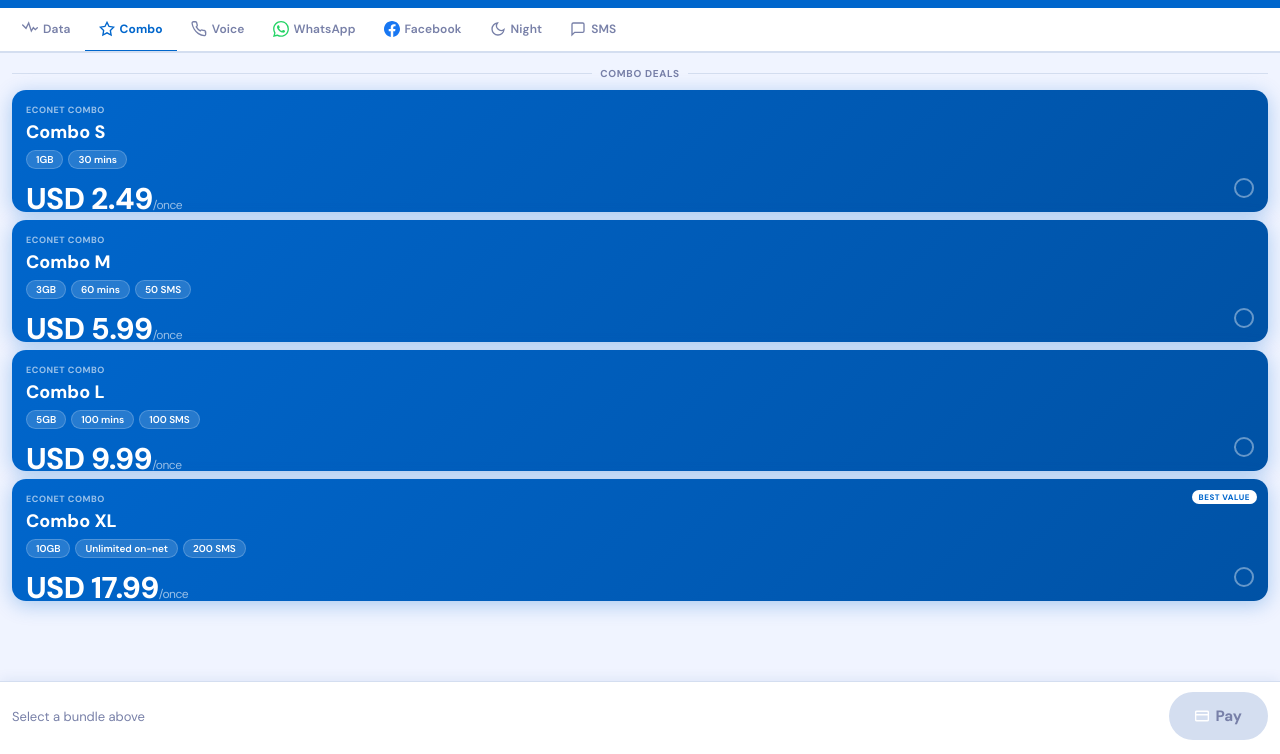
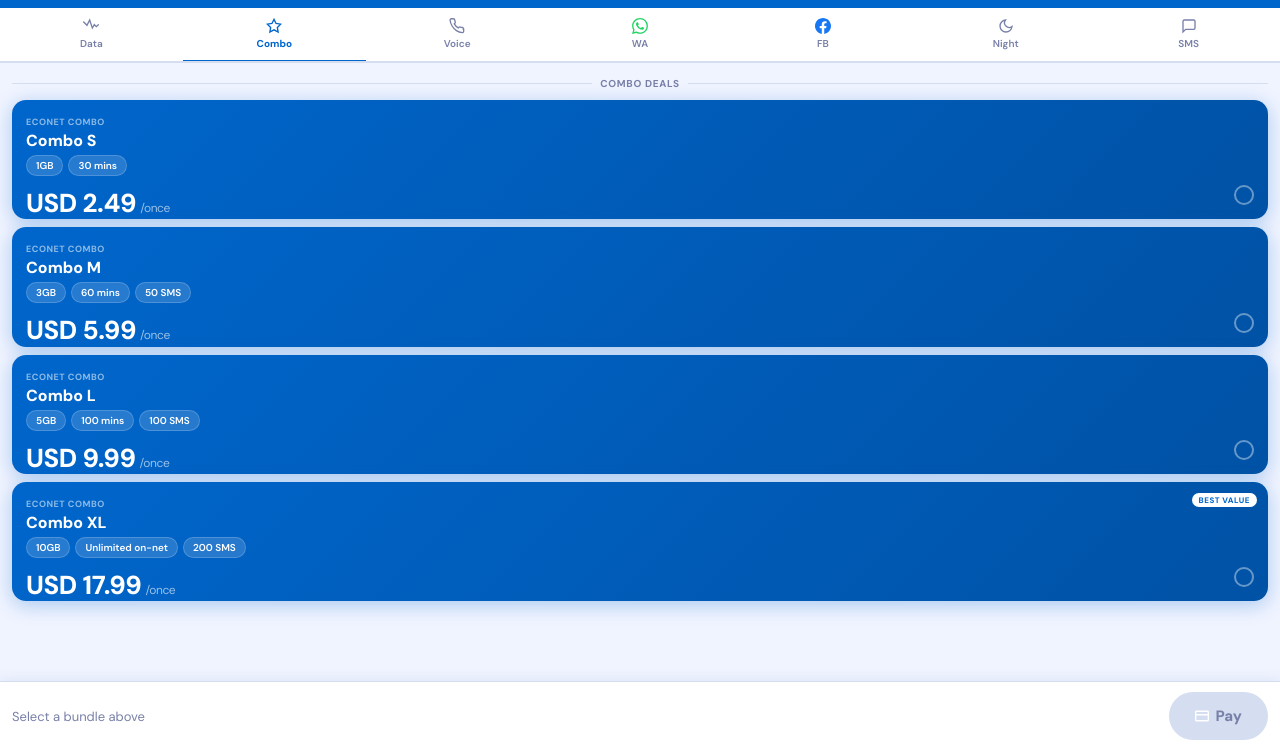
Before and after one commit to Masterkartel/Econet, a plain HTML site: page bundles.html in a window 1280 px wide. Both pictures are taken after a click on the button "Combo". Shown: the part 46-800 px from the top of the page. Drawn offline with Linux system fonts and the light colour scheme; a web font is replaced by a local one.

Commit message:
Update bundles.html

```diff
--- a/bundles.html
+++ b/bundles.html
@@ -47,9 +47,9 @@ img{display:block}input{font-family:inherit;border:none;outline:none;background:
 .nav-num{font-size:11px;font-weight:600;color:rgba(255,255,255,.8);font-family:'DM Mono',monospace;background:rgba(255,255,255,.12);padding:3px 8px;border-radius:999px}
 
 /* TABS */
-.tabs{flex-shrink:0;background:var(--card);border-bottom:2px solid var(--line);display:flex;overflow-x:auto;scrollbar-width:none;padding:0 8px}
+.tabs{flex-shrink:0;background:var(--card);border-bottom:2px solid var(--line);display:flex;overflow:hidden}
 .tabs::-webkit-scrollbar{display:none}
-.tab{flex-shrink:0;display:flex;align-items:center;gap:5px;padding:13px 14px;font-size:12px;font-weight:600;color:var(--ink3);cursor:pointer;border-bottom:3px solid transparent;margin-bottom:-2px;transition:color .15s,border-color .15s;touch-action:manipulation;white-space:nowrap;letter-spacing:.1px}
+.tab{flex:1;display:flex;flex-direction:column;align-items:center;justify-content:center;gap:3px;padding:10px 4px;font-size:10px;font-weight:600;color:var(--ink3);cursor:pointer;border-bottom:3px solid transparent;margin-bottom:-2px;transition:color .15s,border-color .15s;touch-action:manipulation;min-width:0}
 .tab svg{width:16px;height:16px;flex-shrink:0}
 .tab.on{color:var(--blue);border-bottom-color:var(--blue);font-weight:700}
 .tab-wa.on{color:#25D366;border-bottom-color:#25D366}
@@ -96,17 +96,17 @@ img{display:block}input{font-family:inherit;border:none;outline:none;background:
 .bc-app-icon{position:absolute;top:9px;right:9px;width:22px;height:22px}
 
 /* COMBO CARD */
-.combo-card{background:linear-gradient(135deg,var(--blue) 0%,var(--blue2) 100%);border-radius:14px;padding:14px;cursor:pointer;position:relative;overflow:hidden;box-shadow:var(--sh-blue);transition:transform .1s;touch-action:manipulation}
+.combo-card{background:linear-gradient(135deg,var(--blue) 0%,var(--blue2) 100%);border-radius:14px;padding:16px 14px 14px;cursor:pointer;position:relative;overflow:hidden;box-shadow:var(--sh-blue);transition:transform .1s;touch-action:manipulation}
 .combo-card:active{transform:scale(.97)}
 .combo-card.on{box-shadow:0 0 0 3px rgba(0,102,204,.3),var(--sh-blue)}
 .combo-best::after{content:'BEST VALUE';position:absolute;top:11px;right:11px;font-size:8px;font-weight:800;color:var(--blue);background:#fff;padding:2px 7px;border-radius:999px;letter-spacing:.5px}
-.cc-lbl{font-size:9px;font-weight:700;color:rgba(255,255,255,.6);letter-spacing:.5px;text-transform:uppercase;margin-bottom:4px}
-.cc-name{font-size:18px;font-weight:800;color:#fff;margin-bottom:6px}
+.cc-lbl{font-size:9px;font-weight:700;color:rgba(255,255,255,.55);letter-spacing:.5px;text-transform:uppercase;margin-bottom:3px}
+.cc-name{font-size:16px;font-weight:800;color:#fff;margin-bottom:5px;line-height:1.2}
 .cc-pills{display:flex;flex-wrap:wrap;gap:5px;margin-bottom:10px;overflow:hidden}
-.cc-pill{background:rgba(255,255,255,.15);border:1px solid rgba(255,255,255,.2);color:#fff;font-size:10px;font-weight:600;padding:2px 9px;border-radius:999px}
-.cc-price{font-size:30px;font-weight:800;color:#fff;letter-spacing:-.5px}
+.cc-pill{background:rgba(255,255,255,.15);border:1px solid rgba(255,255,255,.18);color:#fff;font-size:10px;font-weight:600;padding:3px 9px;border-radius:999px;white-space:nowrap}
+.cc-price{font-size:26px;font-weight:800;color:#fff;letter-spacing:-.4px;display:flex;align-items:baseline;gap:4px}
 .cc-price span{font-size:12px;font-weight:400;color:rgba(255,255,255,.6)}
-.cc-validity{font-size:10px;color:rgba(255,255,255,.5);margin-top:2px}
+.cc-validity{font-size:10px;color:rgba(255,255,255,.5);margin-top:4px}
 .cc-radio{position:absolute;bottom:14px;right:14px;width:20px;height:20px;border-radius:50%;border:2px solid rgba(255,255,255,.4);display:flex;align-items:center;justify-content:center}
 .cc-radio.on{border-color:#fff;background:#fff}
 .cc-radio-dot{width:10px;height:10px;border-radius:50%;background:var(--blue)}
@@ -184,25 +184,27 @@ img{display:block}input{font-family:inherit;border:none;outline:none;background:
 <div class="tabs" id="tabBar">
 
   <button class="tab on" data-cat="data">
-    <svg viewBox="0 0 24 24" fill="none" stroke="currentColor" stroke-width="2" stroke-linecap="round"><path d="M1 6l5 5 4-8 4 12 3-5 3 3 3-3"/></svg>Data
+    <svg viewBox="0 0 24 24" fill="none" stroke="currentColor" stroke-width="2" stroke-linecap="round"><path d="M1 6l5 5 4-8 4 12 3-5 3 3 3-3"/></svg><span>Data</span>
   </button>
   <button class="tab" data-cat="combo">
-    <svg viewBox="0 0 24 24" fill="none" stroke="currentColor" stroke-width="2" stroke-linecap="round"><polygon points="12 2 15.09 8.26 22 9.27 17 14.14 18.18 21.02 12 17.77 5.82 21.02 7 14.14 2 9.27 8.91 8.26 12 2"/></svg>Combo
+    <svg width="20" height="20" viewBox="0 0 24 24" fill="none" stroke="currentColor" stroke-width="2" stroke-linecap="round"><polygon points="12 2 15.09 8.26 22 9.27 17 14.14 18.18 21.02 12 17.77 5.82 21.02 7 14.14 2 9.27 8.91 8.26 12 2"/></svg><span>Combo</span>
   </button>
   <button class="tab" data-cat="voice">
-    <svg viewBox="0 0 24 24" fill="none" stroke="currentColor" stroke-width="2" stroke-linecap="round"><path d="M22 16.92v3a2 2 0 0 1-2.18 2 19.79 19.79 0 0 1-8.63-3.07A19.5 19.5 0 0 1 4.69 12a19.79 19.79 0 0 1-3.07-8.67A2 2 0 0 1 3.6 1.18h3a2 2 0 0 1 2 1.72c.127.96.361 1.903.7 2.81a2 2 0 0 1-.45 2.11L7.91 8.9a16 16 0 0 0 6 6l.91-.91a2 2 0 0 1 2.11-.45c.907.339 1.85.573 2.81.7A2 2 0 0 1 21.73 16.92z"/></svg>Voice
+    <svg width="20" height="20" viewBox="0 0 24 24" fill="none" stroke="currentColor" stroke-width="2" stroke-linecap="round"><path d="M22 16.92v3a2 2 0 0 1-2.18 2 19.79 19.79 0 0 1-8.63-3.07A19.5 19.5 0 0 1 4.69 12a19.79 19.79 0 0 1-3.07-8.67A2 2 0 0 1 3.6 1.18h3a2 2 0 0 1 2 1.72c.127.96.361 1.903.7 2.81a2 2 0 0 1-.45 2.11L7.91 8.9a16 16 0 0 0 6 6l.91-.91a2 2 0 0 1 2.11-.45c.907.339 1.85.573 2.81.7A2 2 0 0 1 21.73 16.92z"/></svg><span>Voice</span>
   </button>
   <button class="tab tab-wa" data-cat="social" data-sub="whatsapp">
-    <svg width="16" height="16" viewBox="0 0 24 24"><path fill="#25D366" d="M17.472 14.382c-.297-.149-1.758-.867-2.03-.967-.273-.099-.471-.148-.67.15-.197.297-.767.966-.94 1.164-.173.199-.347.223-.644.075-.297-.15-1.255-.463-2.39-1.475-.883-.788-1.48-1.761-1.653-2.059-.173-.297-.018-.458.13-.606.134-.133.298-.347.446-.52.149-.174.198-.298.298-.497.099-.198.05-.371-.025-.52-.075-.149-.669-1.612-.916-2.207-.242-.579-.487-.5-.669-.51-.173-.008-.371-.01-.57-.01-.198 0-.52.074-.792.372-.272.297-1.04 1.016-1.04 2.479 0 1.462 1.065 2.875 1.213 3.074.149.198 2.096 3.2 5.077 4.487.709.306 1.262.489 1.694.625.712.227 1.36.195 1.871.118.571-.085 1.758-.719 2.006-1.413.248-.694.248-1.289.173-1.413-.074-.124-.272-.198-.57-.347m-5.421 7.403h-.004a9.87 9.87 0 01-5.031-1.378l-.361-.214-3.741.982.998-3.648-.235-.374a9.86 9.86 0 01-1.51-5.26c.001-5.45 4.436-9.884 9.888-9.884 2.64 0 5.122 1.03 6.988 2.898a9.825 9.825 0 012.893 6.994c-.003 5.45-4.437 9.884-9.885 9.884m8.413-18.297A11.815 11.815 0 0012.05 0C5.495 0 .16 5.335.157 11.892c0 2.096.547 4.142 1.588 5.945L.057 24l6.305-1.654a11.882 11.882 0 005.683 1.448h.005c6.554 0 11.89-5.335 11.893-11.893a11.821 11.821 0 00-3.48-8.413Z"/></svg>WhatsApp
+    <svg width="20" height="20" viewBox="0 0 24 24"><path fill="#25D366" d="M17.472 14.382c-.297-.149-1.758-.867-2.03-.967-.273-.099-.471-.148-.67.15-.197.297-.767.966-.94 1.164-.173.199-.347.223-.644.075-.297-.15-1.255-.463-2.39-1.475-.883-.788-1.48-1.761-1.653-2.059-.173-.297-.018-.458.13-.606.134-.133.298-.347.446-.52.149-.174.198-.298.298-.497.099-.198.05-.371-.025-.52-.075-.149-.669-1.612-.916-2.207-.242-.579-.487-.5-.669-.51-.173-.008-.371-.01-.57-.01-.198 0-.52.074-.792.372-.272.297-1.04 1.016-1.04 2.479 0 1.462 1.065 2.875 1.213 3.074.149.198 2.096 3.2 5.077 4.487.709.306 1.262.489 1.694.625.712.227 1.36.195 1.871.118.571-.085 1.758-.719 2.006-1.413.248-.694.248-1.289.173-1.413-.074-.124-.272-.198-.57-.347m-5.421 7.403h-.004a9.87 9.87 0 01-5.031-1.378l-.361-.214-3.741.982.998-3.648-.235-.374a9.86 9.86 0 01-1.51-5.26c.001-5.45 4.436-9.884 9.888-9.884 2.64 0 5.122 1.03 6.988 2.898a9.825 9.825 0 012.893 6.994c-.003 5.45-4.437 9.884-9.885 9.884m8.413-18.297A11.815 11.815 0 0012.05 0C5.495 0 .16 5.335.157 11.892c0 2.096.547 4.142 1.588 5.945L.057 24l6.305-1.654a11.882 11.882 0 005.683 1.448h.005c6.554 0 11.89-5.335 11.893-11.893a11.821 11.821 0 00-3.48-8.413Z"/></svg>
+    <span>WA</span>
   </button>
   <button class="tab tab-fb" data-cat="social" data-sub="facebook">
-    <svg width="16" height="16" viewBox="0 0 24 24"><path fill="#1877F2" d="M24 12.073c0-6.627-5.373-12-12-12s-12 5.373-12 12c0 5.99 4.388 10.954 10.125 11.854v-8.385H7.078v-3.47h3.047V9.43c0-3.007 1.792-4.669 4.533-4.669 1.312 0 2.686.235 2.686.235v2.953H15.83c-1.491 0-1.956.925-1.956 1.874v2.25h3.328l-.532 3.47h-2.796v8.385C19.612 23.027 24 18.062 24 12.073z"/></svg>Facebook
+    <svg width="20" height="20" viewBox="0 0 24 24"><path fill="#1877F2" d="M24 12.073c0-6.627-5.373-12-12-12s-12 5.373-12 12c0 5.99 4.388 10.954 10.125 11.854v-8.385H7.078v-3.47h3.047V9.43c0-3.007 1.792-4.669 4.533-4.669 1.312 0 2.686.235 2.686.235v2.953H15.83c-1.491 0-1.956.925-1.956 1.874v2.25h3.328l-.532 3.47h-2.796v8.385C19.612 23.027 24 18.062 24 12.073z"/></svg>
+    <span>FB</span>
   </button>
   <button class="tab" data-cat="night">
-    <svg viewBox="0 0 24 24" fill="none" stroke="currentColor" stroke-width="2" stroke-linecap="round"><path d="M21 12.79A9 9 0 1 1 11.21 3 7 7 0 0 0 21 12.79z"/></svg>Night
+    <svg width="20" height="20" viewBox="0 0 24 24" fill="none" stroke="currentColor" stroke-width="2" stroke-linecap="round"><path d="M21 12.79A9 9 0 1 1 11.21 3 7 7 0 0 0 21 12.79z"/></svg><span>Night</span>
   </button>
   <button class="tab" data-cat="sms">
-    <svg viewBox="0 0 24 24" fill="none" stroke="currentColor" stroke-width="2" stroke-linecap="round"><path d="M21 15a2 2 0 0 1-2 2H7l-4 4V5a2 2 0 0 1 2-2h14a2 2 0 0 1 2 2z"/></svg>SMS
+    <svg width="20" height="20" viewBox="0 0 24 24" fill="none" stroke="currentColor" stroke-width="2" stroke-linecap="round"><path d="M21 15a2 2 0 0 1-2 2H7l-4 4V5a2 2 0 0 1 2-2h14a2 2 0 0 1 2 2z"/></svg><span>SMS</span>
   </button>
 </div>
 
```
